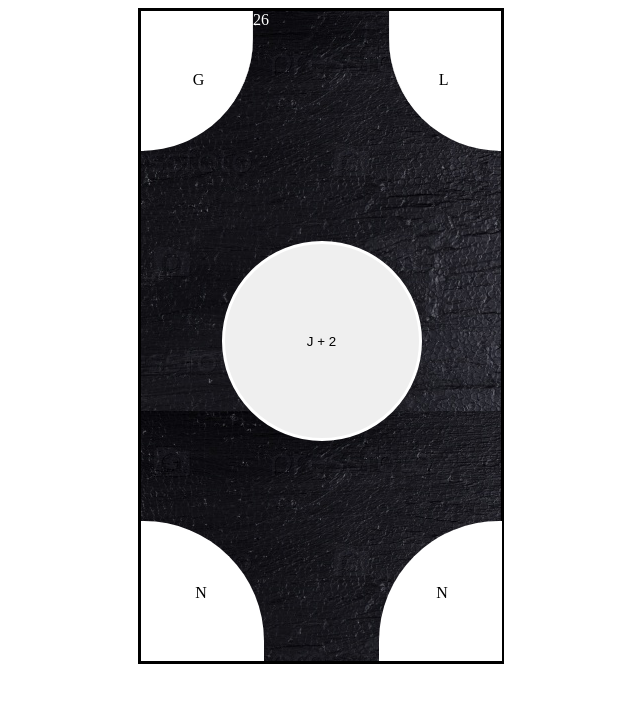
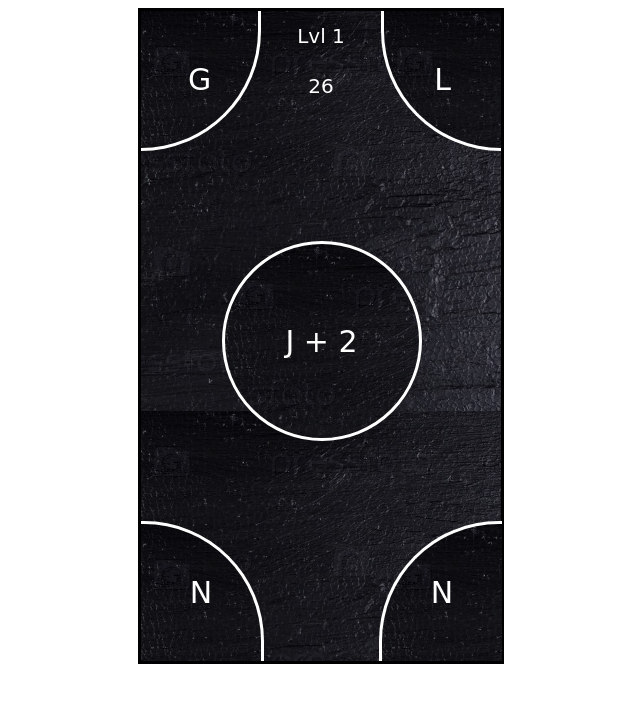
Before and after one commit to Charvadaryan/alphabet-game, a plain HTML site: page main.html in a window 1280 px wide. Shown: the whole page, without its empty margins (319-959 px from the left). Drawn offline with Linux system fonts and the light colour scheme.

Commit message:
first changes

```diff
--- a/game.js
+++ b/game.js
@@ -38,6 +38,8 @@ function Game(config) {
   }
 
   this.incrementLevel = function() {
-    level++;
+      level++;
+      return game.getGameLevel().label;
+
   }
 }
--- a/main.html
+++ b/main.html
@@ -12,7 +12,10 @@
 
                     <div class="class-item-game">
                         <div id="class-item-left-top" class="item"></div>
-                        <div id="timer"></div>
+                        <div>
+                            <div id="lev"></div>
+                            <div id="timer"></div>
+                        </div>
                         <div id="class-item-right-top" class="item"></div>
 
                     </div>
--- a/script.js
+++ b/script.js
@@ -43,7 +43,6 @@ itemsList.forEach(item => item.addEventListener("click", () => onLetterClick(ite
 const nextStep = () => {
   number = getRandomArbitrary(game.getGameLevel().range[0], game.getGameLevel().range[1])
   const randomLetter = game.getRandomLetter();
-
   let arr = [];
   let i;
   arr.push(game.getLetterAddNumber(number));
@@ -61,15 +60,14 @@ const nextStep = () => {
 
 function onLetterClick(currentItem) {
   if(sec < 1) return;
-
   if (currentItem === game.getTrueChoise()) {
-    sec += config.TIMER
+    sec += config.TIMER ;
+    document.getElementById("lev").innerHTML = game.incrementLevel()
   } else {
     sec < config.TIMER + 1
       ? gameOver()
       : sec -= config.TIMER;
   }
-
   nextStep();
 }
 
@@ -84,9 +82,9 @@ const timerInterval = setInterval(function() {
     gameOver();
     return;
   }
-
   timer.innerHTML = sec;
   sec--
 }, 1000);
 
+document.getElementById("lev").innerHTML = game.getGameLevel().label
 nextStep();
--- a/style.css
+++ b/style.css
@@ -69,7 +69,8 @@
 
 }
 #class-item-left-top{
-    border-left: 3px solid white;
+    background-image: url(image-19199857.jpg);
+    border-right: 3px solid #ffffff;
     border-bottom: 3px solid white;
     border-radius: 0 0 120px 0;
     display: grid;
@@ -78,17 +79,13 @@
     justify-content: center;
     width: 120px;
     background-color: white;
+    color: white;
+    font-size: 30px;
+    font-family: Apple Chancery, cursive;
+}
 
-}
-#timer{
-    color: white;
-    height: 50px;
-    width: 150px;
-    display: flex;
-    justify-items: center;
-
-}
 #class-item-left-down{
+    background-image: url(image-19199857.jpg);
     border-top: 3px solid #ffffff;
     border-left: 3px solid white;
     border-radius: 120px 0 0 0 ;
@@ -98,11 +95,14 @@
     justify-content: center;
     width: 120px;
     background-color: white ;
+    color: white;
+    font-size: 30px;
+    font-family: Apple Chancery, cursive;
+}
 
-
-}
 #class-item-right-top{
-    border-right: 3px solid white;
+    background-image: url(image-19199857.jpg);
+    border-left: 3px solid white;
     border-bottom: 3px solid white;
     border-radius: 0 0 0 120px ;
     display: grid;
@@ -110,11 +110,13 @@
     align-items: center;
     justify-content: center;
     width: 120px;
-    /* margin-right: 115px;  */
     background-color: white ;
-
+    color: white;
+    font-size: 30px;
+    font-family: Apple Chancery, cursive;
 }
 #class-item-right-down{
+    background-image: url(image-19199857.jpg);
     border-right: 3px solid white;
     border-top: 3px solid white;
     border-radius: 0 120px 0 0;
@@ -125,9 +127,12 @@
     width: 120px;
     margin-right: 115px;
     background-color: white;
-
+    color: white;
+    font-size: 30px;
+    font-family: Apple Chancery, cursive;
 }
 #letter-number{
+    background-image: url(image-19199857.jpg);
     border-radius: 50%;
     width: 200px;
     height: 200px;
@@ -143,3 +148,28 @@
     grid-template-columns: auto auto auto;
 
 }
+#aaa{
+    color: white;
+    font-size: 30px;
+    font-family: Apple Chancery, cursive;
+}
+#timer{
+    height: 50px;
+    width: 120px;
+    display: grid;
+    align-items: center;
+    justify-items: center;
+    color: white;
+    font-size: 20px;
+    font-family: Apple Chancery, cursive;
+}
+#lev{
+    height: 50px;
+    width: 120px;
+    color: white;
+    font-size: 20px;
+    font-family: Apple Chancery, cursive;
+    display: grid;
+    align-items: center;
+    justify-items: center;
+}
```
